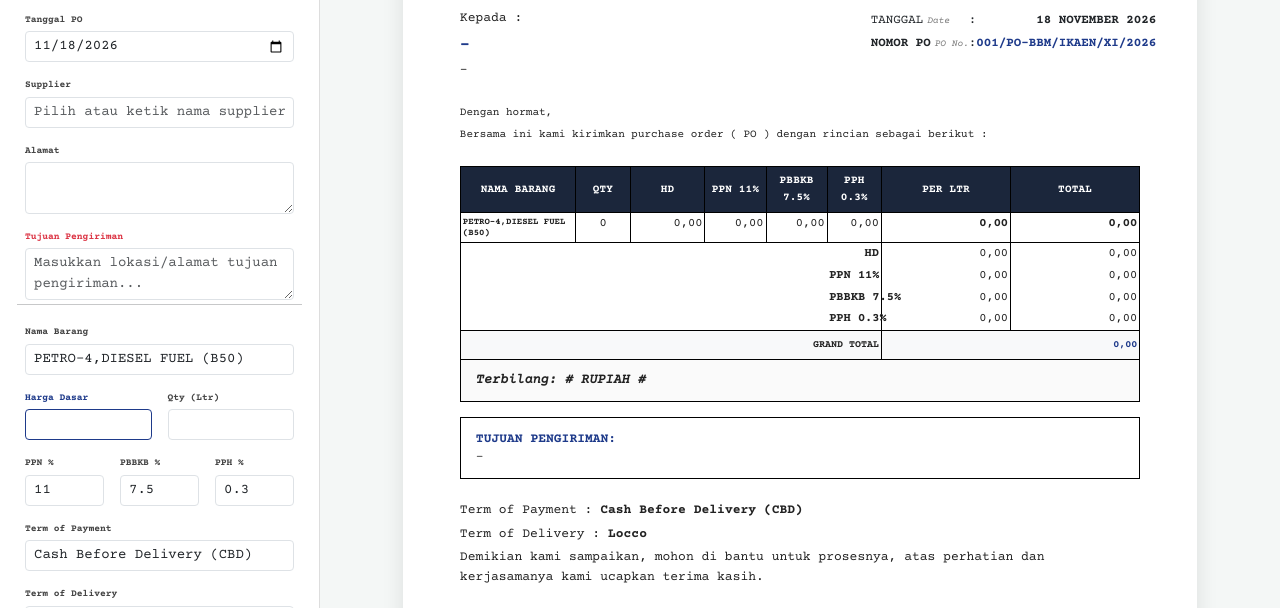
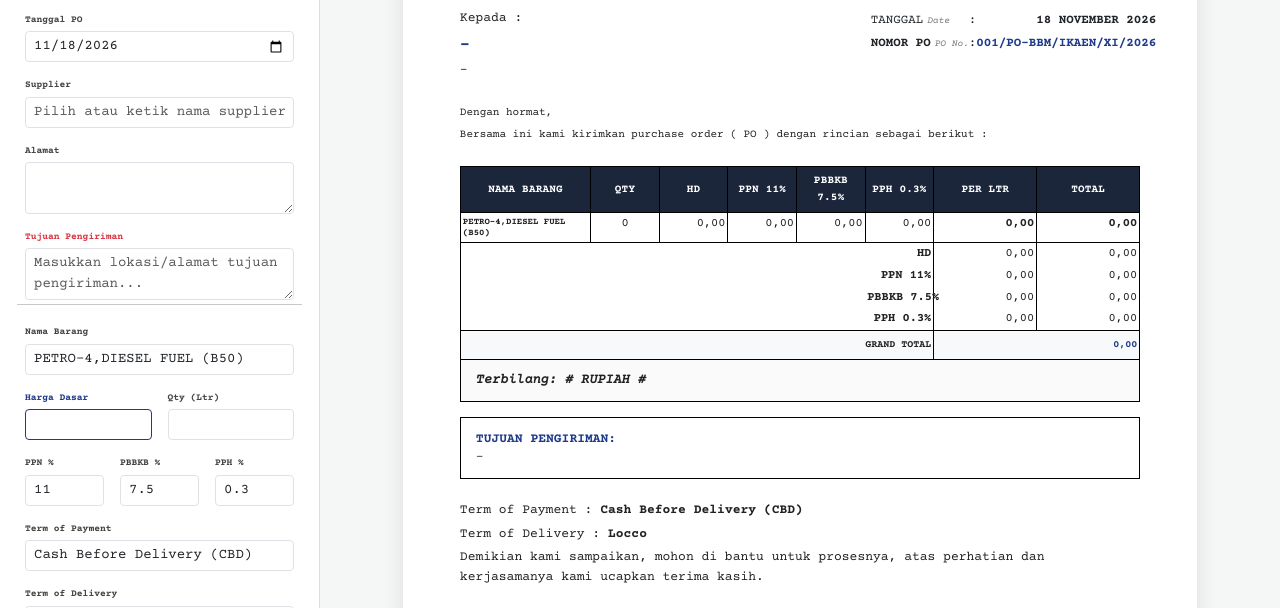
Before and after one commit to pranotopas-cell/ikaen_holding, a plain HTML site: page ikaen_po.html in a window 1280 px wide. Shown: the part 184-792 px from the top of the page. Drawn offline with nearby package versions, Linux system fonts and the light colour scheme; no server answers.

Commit message:
Adjust column widths in ikaen_po.html table

```diff
--- a/ikaen_po.html
+++ b/ikaen_po.html
@@ -287,14 +287,14 @@
                 <!-- TABEL DENGAN COLGROUP YANG DISESUAIKAN (NAMA BARANG DIKECILKAN, PER LTR & TOTAL DILEBARKAN) -->
                 <table class="table-po">
                     <colgroup>
-                        <col style="width: 17%;"> <!-- NAMA BARANG (Dikecilkan agar kolom kanan lega) -->
-                        <col style="width: 8%;">  <!-- QTY -->
-                        <col style="width: 11%;"> <!-- HD -->
-                        <col style="width: 9%;">  <!-- PPN -->
-                        <col style="width: 9%;">  <!-- PBBKB -->
-                        <col style="width: 8%;">  <!-- PPH -->
-                        <col style="width: 19%;"> <!-- PER LTR (Dilebarkan) -->
-                        <col style="width: 19%;"> <!-- TOTAL (Dilebarkan) -->
+                        <col style="width: 19%;"> <!-- NAMA BARANG (Dikecilkan agar kolom kanan lega) -->
+                        <col style="width: 10%;">  <!-- QTY -->
+                        <col style="width: 10%;"> <!-- HD -->
+                        <col style="width: 10%;">  <!-- PPN -->
+                        <col style="width: 10%;">  <!-- PBBKB -->
+                        <col style="width: 10%;">  <!-- PPH -->
+                        <col style="width: 15%;"> <!-- PER LTR (Dilebarkan) -->
+                        <col style="width: 15%;"> <!-- TOTAL (Dilebarkan) -->
                     </colgroup>
                     <thead>
                         <tr>
```
